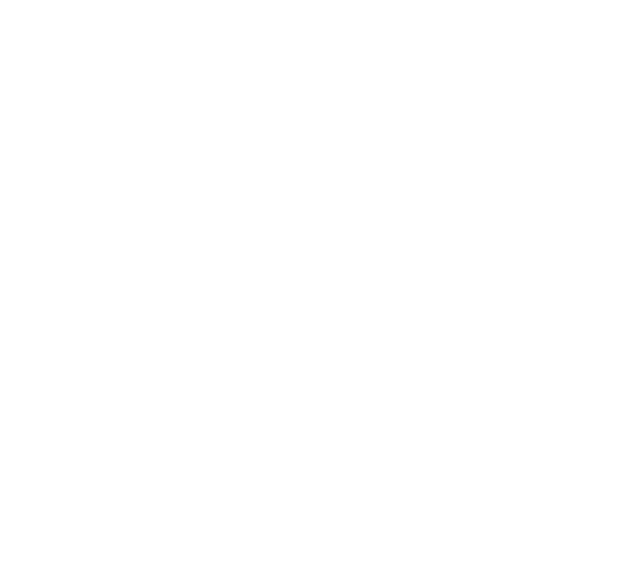
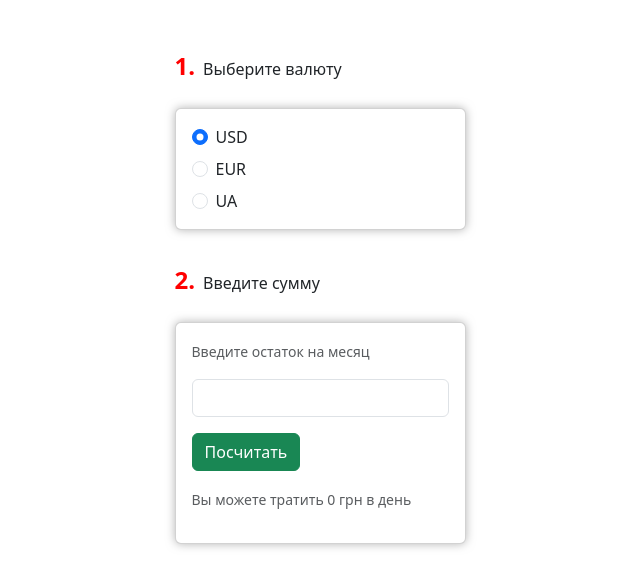
Before and after one commit to Bilyaaa/restCount, a plain HTML site: page index.html in a window 1280 px wide. Shown: the whole page, without its empty margins (320-960 px from the left). Drawn offline with Linux system fonts and the light colour scheme; the site is published under a folder, as on GitHub Pages, so addresses that start at the root find nothing.

Commit message:
Update index.html

```diff
--- a/index.html
+++ b/index.html
@@ -1 +1 @@
-<!doctype html><html lang="en"><head><meta charset="utf-8"/><link rel="icon" href="/favicon.ico"/><meta name="viewport" content="width=device-width,initial-scale=1"/><meta name="theme-color" content="#000000"/><meta name="description" content="Web site created using create-react-app"/><link rel="apple-touch-icon" href="/logo192.png"/><link rel="manifest" href="/manifest.json"/><title>React App</title><script defer="defer" src="/static/js/main.ee0a168d.js"></script><link href="/static/css/main.03947ba1.css" rel="stylesheet"></head><body><noscript>You need to enable JavaScript to run this app.</noscript><div id="root"></div></body></html>
+<!doctype html><html lang="en"><head><meta charset="utf-8"/><link rel="icon" href="/favicon.ico"/><meta name="viewport" content="width=device-width,initial-scale=1"/><meta name="theme-color" content="#000000"/><meta name="description" content="Web site created using create-react-app"/><link rel="apple-touch-icon" href="/logo192.png"/><link rel="manifest" href="/manifest.json"/><title>React App</title><script defer="defer" src="./static/js/main.ee0a168d.js"></script><link href="./static/css/main.03947ba1.css" rel="stylesheet"></head><body><noscript>You need to enable JavaScript to run this app.</noscript><div id="root"></div></body></html>
```
